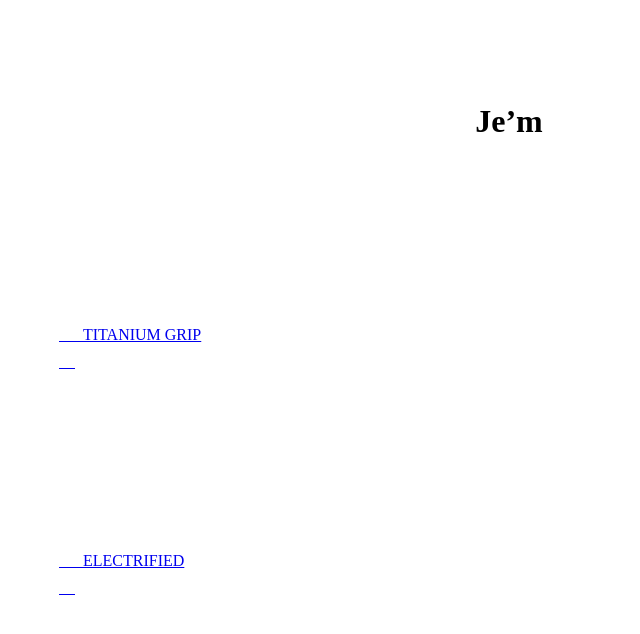
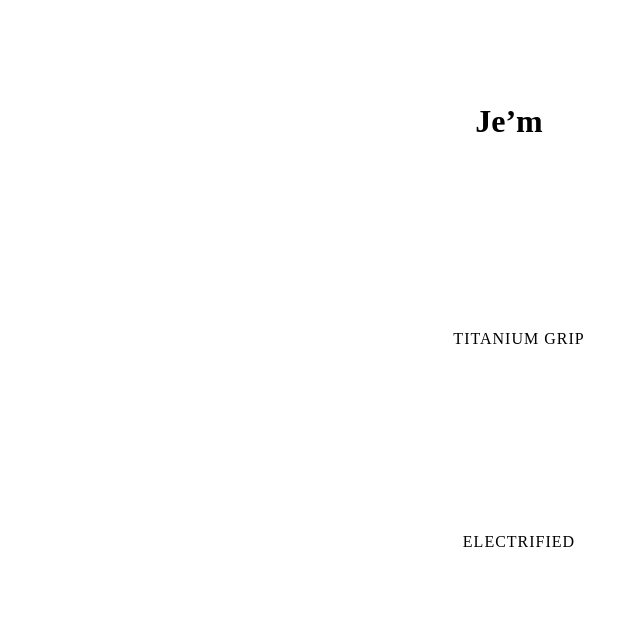
Before and after one commit to ohlucinda/jemlyrics, a Jekyll site: the page built from index.md, in a window 1280 px wide. Shown: the top 634 px of the page, without its empty margins (131-771 px from the left). Built offline with Jekyll 4.4.1, drawn with Linux system fonts in a browser that asks for light colours; some web fonts are replaced.

Commit message:
Update index.md

```diff
--- a/index.md
+++ b/index.md
@@ -3,9 +3,9 @@ layout: default
 ---
 
 {% for post in site.posts %}
-  <p style="margin-bottom: 20px;">
-    <a href="{{ post.url | relative_url }}">
-      {{ post.title }}
-    </a>
-  </p>
+<div style="margin: 20px 0; text-align: center;">
+  <a href="{{ post.url | relative_url }}" style="text-decoration: none; letter-spacing: 1px; color: inherit;">
+    {{ post.title }}
+  </a>
+</div>
 {% endfor %}
```
